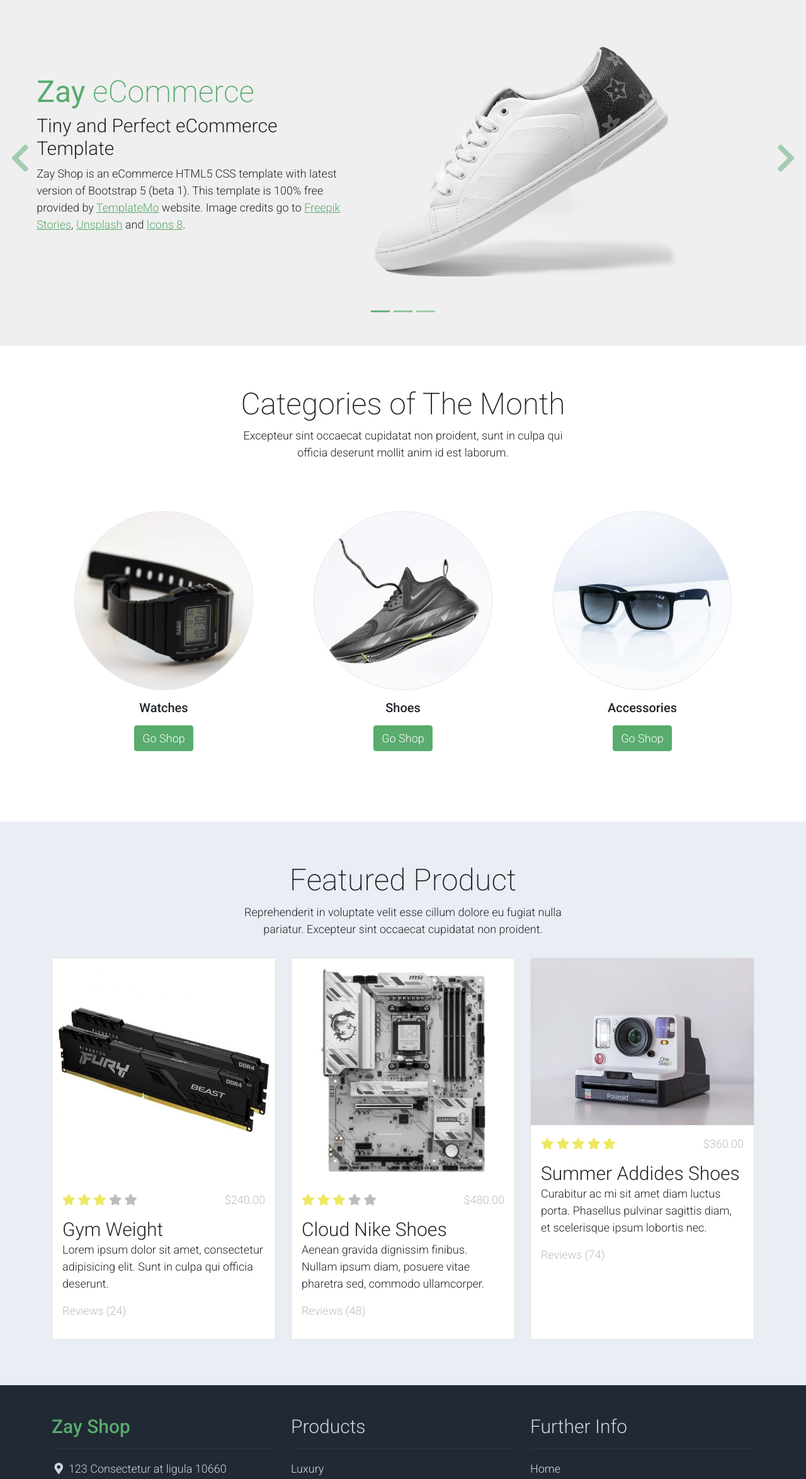
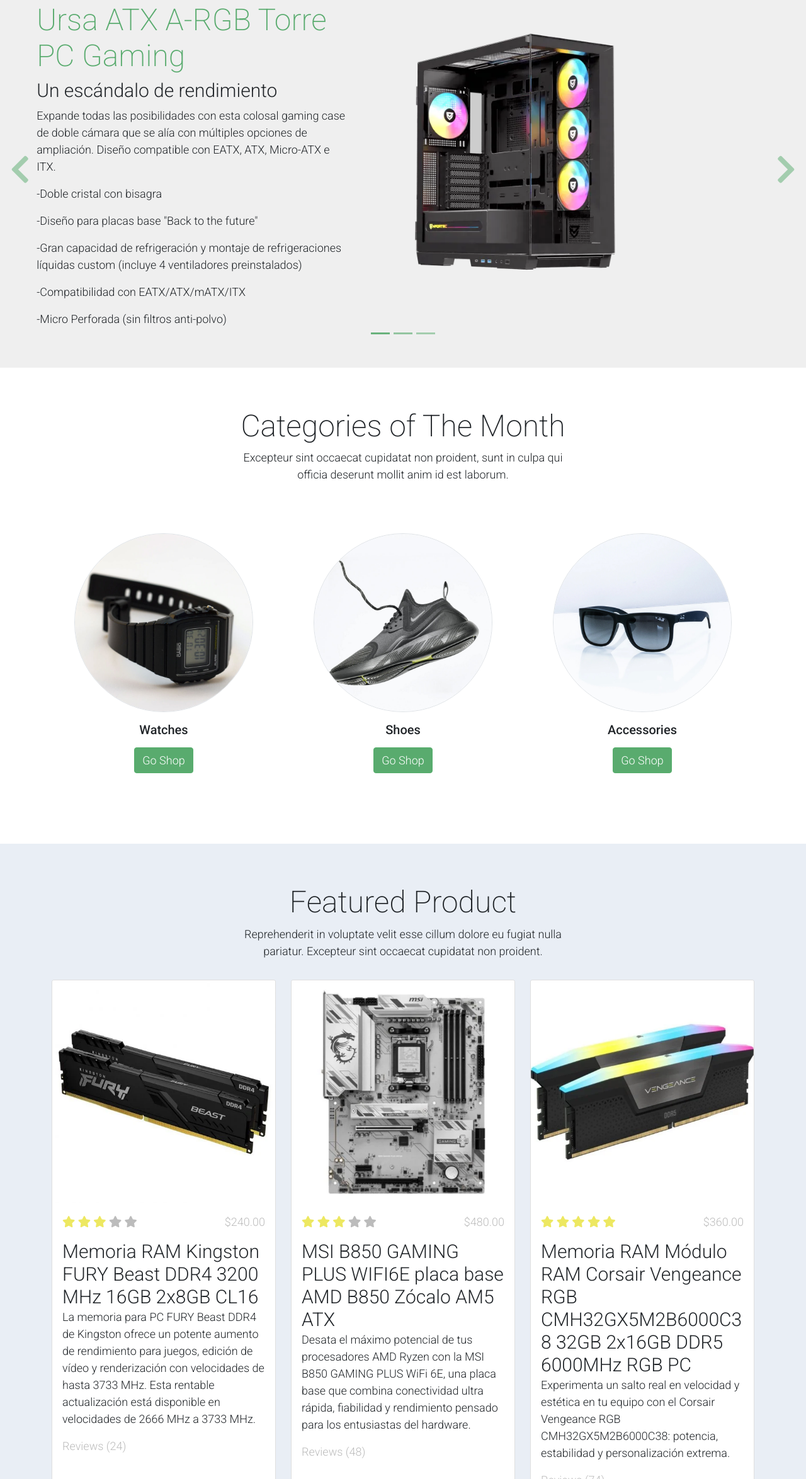
Before and after one commit to Pablodpv/pagina_interfacesweb, a plain HTML site: page index.html in a window 1280 px wide. Shown: the part 177-2526 px from the top of the page at 63% size. Drawn offline with Linux system fonts and the light colour scheme.

Commit message:
cambio de algunas imagenes

```diff
--- a/index.html
+++ b/index.html
@@ -135,19 +135,18 @@
                 <div class="container">
                     <div class="row p-5">
                         <div class="mx-auto col-md-8 col-lg-6 order-lg-last">
-                            <img class="img-fluid" src="./assets/img/banner_img_01.jpg" alt="">
+                            <img class="img-fluid" src="./assets/img/pc_torre_1.jpg" alt="">
                         </div>
                         <div class="col-lg-6 mb-0 d-flex align-items-center">
                             <div class="text-align-left align-self-center">
-                                <h1 class="h1 text-success"><b>Zay</b> eCommerce</h1>
-                                <h3 class="h2">Tiny and Perfect eCommerce Template</h3>
-                                <p>
-                                    Zay Shop is an eCommerce HTML5 CSS template with latest version of Bootstrap 5 (beta 1).
-                                    This template is 100% free provided by <a rel="sponsored" class="text-success" href="https://templatemo.com" target="_blank">TemplateMo</a> website.
-                                    Image credits go to <a rel="sponsored" class="text-success" href="https://stories.freepik.com/" target="_blank">Freepik Stories</a>,
-                                    <a rel="sponsored" class="text-success" href="https://unsplash.com/" target="_blank">Unsplash</a> and
-                                    <a rel="sponsored" class="text-success" href="https://icons8.com/" target="_blank">Icons 8</a>.
-                                </p>
+                                <h1 class="h1 text-success">Ursa ATX A-RGB Torre PC Gaming</h1>
+                                <h3 class="h2">Un escándalo de rendimiento</h3>
+                                <p>Expande todas las posibilidades con esta colosal gaming case de doble cámara que se alía con múltiples opciones de ampliación. Diseño compatible con EATX, ATX, Micro-ATX e ITX.</p>
+                                <p>-Doble cristal con bisagra</p>
+                                <p>-Diseño para placas base "Back to the future"</p>
+                                <p>-Gran capacidad de refrigeración y montaje de refrigeraciones líquidas custom (incluye 4 ventiladores preinstalados)</p>
+                                <p>-Compatibilidad con EATX/ATX/mATX/ITX</p>
+                                <p>-Micro Perforada (sin filtros anti-polvo)</p>
                             </div>
                         </div>
                     </div>
@@ -263,9 +262,10 @@
                                 </li>
                                 <li class="text-muted text-right">$240.00</li>
                             </ul>
-                            <a href="shop-single.html" class="h2 text-decoration-none text-dark">Gym Weight</a>
+                            <a href="shop-single.html" class="h2 text-decoration-none text-dark">Memoria RAM Kingston FURY Beast DDR4 3200 MHz 16GB 2x8GB CL16</a>
                             <p class="card-text">
-                                Lorem ipsum dolor sit amet, consectetur adipisicing elit. Sunt in culpa qui officia deserunt.
+                                La memoria para PC FURY Beast DDR4 de Kingston ofrece un potente aumento de rendimiento para juegos, edición de vídeo y renderización con velocidades de hasta 3733 MHz.
+                                Esta rentable actualización está disponible en velocidades de 2666 MHz a 3733 MHz.
                             </p>
                             <p class="text-muted">Reviews (24)</p>
                         </div>
@@ -287,9 +287,9 @@
                                 </li>
                                 <li class="text-muted text-right">$480.00</li>
                             </ul>
-                            <a href="shop-single.html" class="h2 text-decoration-none text-dark">Cloud Nike Shoes</a>
+                            <a href="shop-single.html" class="h2 text-decoration-none text-dark">MSI B850 GAMING PLUS WIFI6E placa base AMD B850 Zócalo AM5 ATX</a>
                             <p class="card-text">
-                                Aenean gravida dignissim finibus. Nullam ipsum diam, posuere vitae pharetra sed, commodo ullamcorper.
+                                Desata el máximo potencial de tus procesadores AMD Ryzen con la MSI B850 GAMING PLUS WiFi 6E, una placa base que combina conectividad ultra rápida, fiabilidad y rendimiento pensado para los entusiastas del hardware.
                             </p>
                             <p class="text-muted">Reviews (48)</p>
                         </div>
@@ -298,7 +298,7 @@
                 <div class="col-12 col-md-4 mb-4">
                     <div class="card h-100">
                         <a href="shop-single.html">
-                            <img src="./assets/img/feature_prod_03.jpg" class="card-img-top" alt="...">
+                            <img src="./assets/img/RAM_2/foto1.jpg" class="card-img-top" alt="...">
                         </a>
                         <div class="card-body">
                             <ul class="list-unstyled d-flex justify-content-between">
@@ -311,9 +311,9 @@
                                 </li>
                                 <li class="text-muted text-right">$360.00</li>
                             </ul>
-                            <a href="shop-single.html" class="h2 text-decoration-none text-dark">Summer Addides Shoes</a>
+                            <a href="shop-single.html" class="h2 text-decoration-none text-dark">Memoria RAM Módulo RAM Corsair Vengeance RGB CMH32GX5M2B6000C38 32GB 2x16GB DDR5 6000MHz RGB PC</a>
                             <p class="card-text">
-                                Curabitur ac mi sit amet diam luctus porta. Phasellus pulvinar sagittis diam, et scelerisque ipsum lobortis nec.
+                                Experimenta un salto real en velocidad y estética en tu equipo con el Corsair Vengeance RGB CMH32GX5M2B6000C38: potencia, estabilidad y personalización extrema.
                             </p>
                             <p class="text-muted">Reviews (74)</p>
                         </div>
```
Also changed, not shown: assets/img/pc_raton_1.jpg (added), assets/img/pc_teclado_1.jpg (added), assets/img/pc_torre_1.jpg (added).
